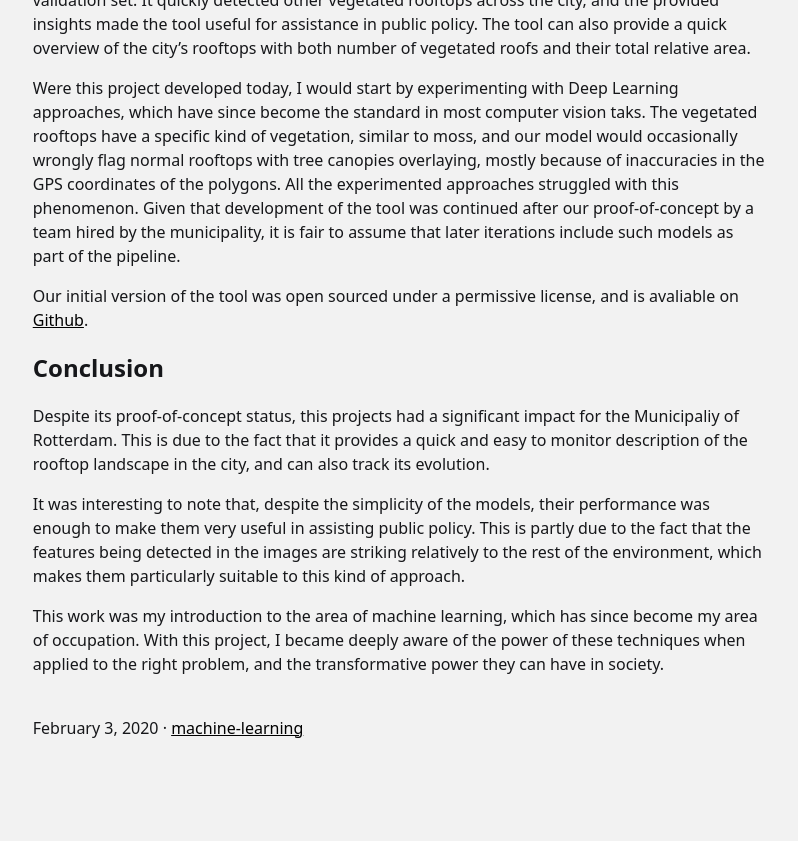
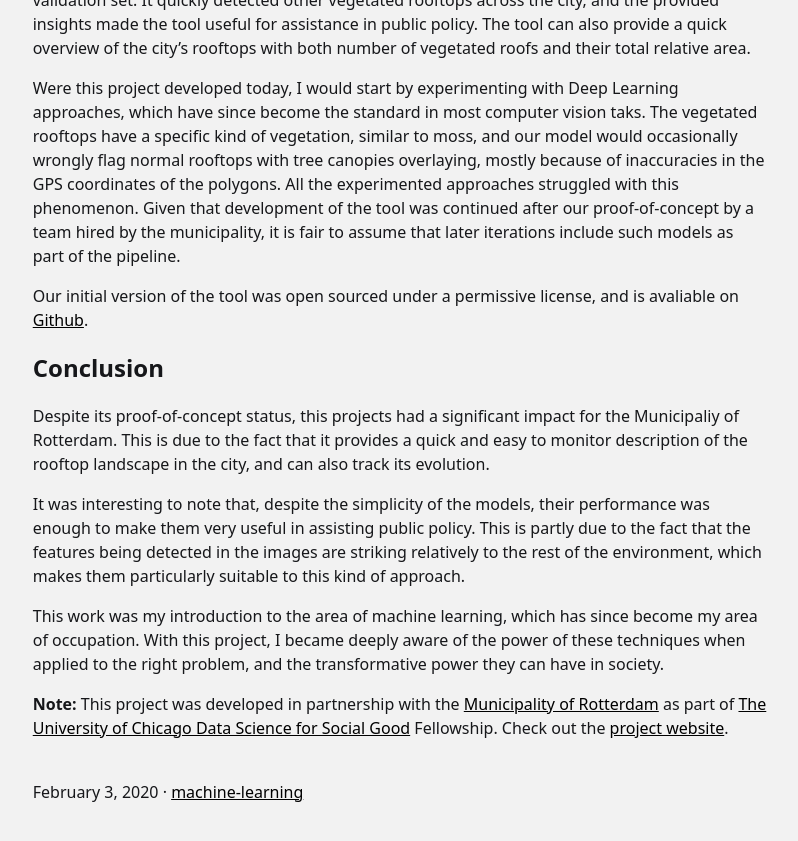
Before and after one commit to fernandeslouro/blog, a Jekyll site: the page built from _posts/2020-02-03-detecting-green-rooftops-in-rotterdam.md, in a window 1280 px wide and 900 px high, scrolled down 2419 px. Shown: the top 841 px of the window, without its empty margins (320-1118 px from the left). Built offline with Jekyll 4.4.1, drawn with Linux system fonts in a browser that asks for light colours.

Commit message:
Update 2020-02-03-detecting-green-rooftops-in-rotterdam.md

```diff
--- a/_posts/2020-02-03-detecting-green-rooftops-in-rotterdam.md
+++ b/_posts/2020-02-03-detecting-green-rooftops-in-rotterdam.md
@@ -46,3 +46,5 @@ Despite its proof-of-concept status, this projects had a significant impact for
 It was interesting to note that, despite the simplicity of the models, their performance was enough to make them very useful in assisting public policy. This is partly due to the fact that the features being detected in the images are striking relatively to the rest of the environment, which makes them particularly suitable to this kind of approach.
 
 This work was my introduction to the area of machine learning, which has since become my area of occupation. With this project, I became deeply aware of the power of these techniques when applied to the right problem, and the transformative power they can have in society.
+
+**Note:** This project was developed in partnership with the [Municipality of Rotterdam](https://www.rotterdam.nl/english/) as part of [The University of Chicago Data Science for Social Good](http://www.dssgfellowship.org/europe/) Fellowship. Check out the [project website](http://www.dssgfellowship.org/project/identifying-rooftop-usage-in-rotterdam/).
```
